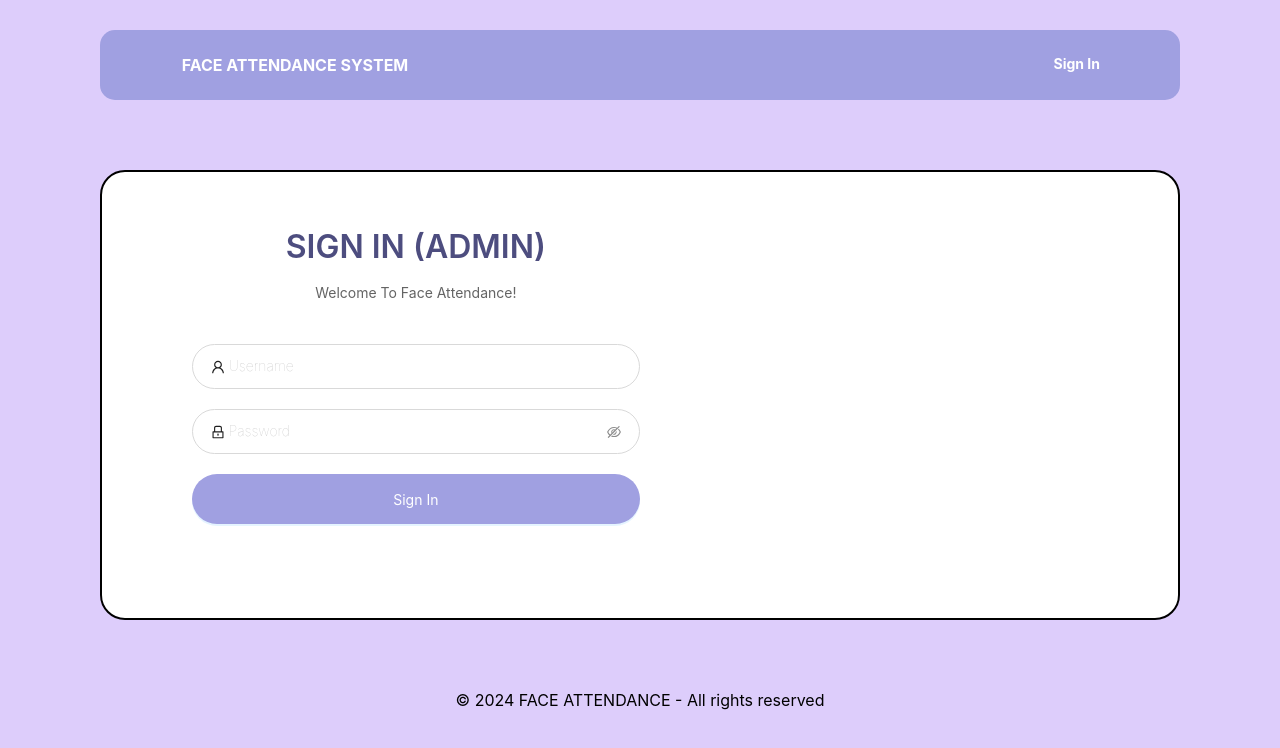
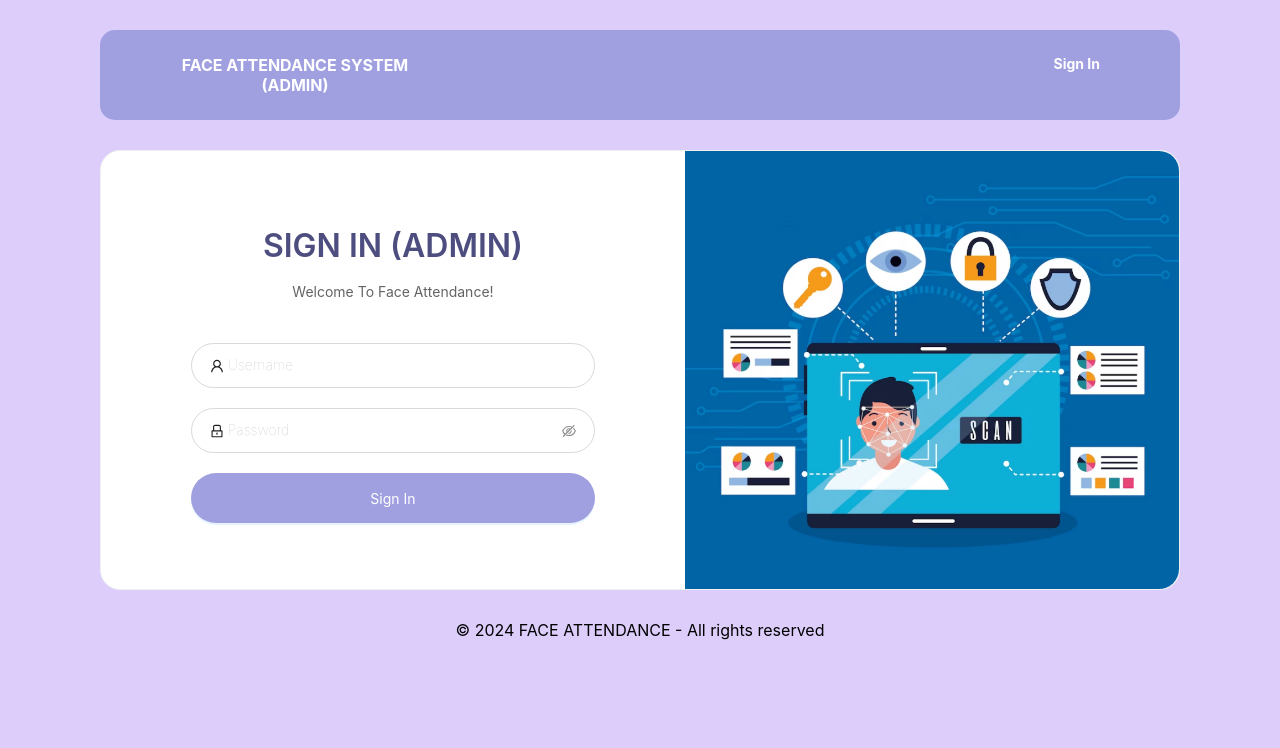
Before and after one commit to HoTranThienNhan/FaceAttendanceAdminWebApp, a React (Create React App) app: page /sign-in in a window 1280 px wide. Shown: the top 748 px of the page. Built offline with nearby package versions, Linux system fonts and the light colour scheme.

Commit message:
Updating new features

```diff
--- a/src/components/HeaderComponent.jsx
+++ b/src/components/HeaderComponent.jsx
@@ -121,7 +121,7 @@ const HeaderComponent = () => {
       <div style={{ margin: '30px 100px' }}>
          <Row justify="space-between" style={{ backgroundColor: '#a0a0e1', padding: '25px 80px', borderRadius: '15px', textAlign: 'center' }}>
             <Col span={6} style={{ color: '#fff', fontWeight: '700' }}>
-               <div style={{ cursor: 'pointer', fontSize: '16px' }} onClick={() => navigateHomePage()}>FACE ATTENDANCE SYSTEM</div>
+               <div style={{ cursor: 'pointer', fontSize: '16px' }} onClick={() => navigateHomePage()}>FACE ATTENDANCE SYSTEM (ADMIN)</div>
             </Col>
             {user?.fullname
                ?
--- a/src/pages/ClassAssignmentPage.jsx
+++ b/src/pages/ClassAssignmentPage.jsx
@@ -299,7 +299,7 @@ const ClassAssignmentPage = () => {
     }
 
     const [selectedStudentsItems, setSelectedStudentsItems] = useState([]);
-    // const MAX_STUDENTS_COUNT = 20;
+    const [day, setDay] = useState('Monday');
     const [MAX_STUDENTS_COUNT, SET_MAX_STUDENTS_COUNT] = useState(20);
     const suffixStudentsSelection = (
         <>
@@ -382,8 +382,9 @@ const ClassAssignmentPage = () => {
                 isActive: false
             },
         ]);
+        console.log(day);
         if (selectedStudentsItems.length === 1) {
-            getTimeInAndOutByTeacherIdAndDay();
+            getTimeInAndOutByTeacherIdAndDay(classState?.teacher, day);
         }
     }, [selectedStudentsItems]);
 
@@ -404,8 +405,8 @@ const ClassAssignmentPage = () => {
     // <<<<<<<<<<<<<<<<<<<<<<<<<<<<<<<<<<<<<<<<<<<<<< TIME IN - TIME OUT >>>>>>>>>>>>>>>>>>>>>>>>>>>>>>>>>>>>>>>>>>>
     // get time in and time out by teacher id and day
     const [timeInAndOutByTeacherIdAndDay, setTimeInAndOutByTeacherIdAndDay] = useState('');
-    const getTimeInAndOutByTeacherIdAndDay = async () => {
-        const resTimeInAndOut = await ServerService.getTimeInAndOutByTeacherIdAndDay(classState?.teacher, day);
+    const getTimeInAndOutByTeacherIdAndDay = async (teacher, day) => {
+        const resTimeInAndOut = await ServerService.getTimeInAndOutByTeacherIdAndDay(teacher, day);
         setTimeInAndOutByTeacherIdAndDay(resTimeInAndOut);
         return resTimeInAndOut;
     }
@@ -426,7 +427,6 @@ const ClassAssignmentPage = () => {
             }
         },
     ];
-    const [day, setDay] = useState('Monday');
 
     // range time in/out picker
     const { RangePicker } = TimePicker;
@@ -1085,7 +1085,8 @@ const ClassAssignmentPage = () => {
                         onRow={(record, rowIndex) => {
                             return {
                                 onClick: (event) => {
-                                    setDay(record?.day)
+                                    setDay(record?.day);
+                                    getTimeInAndOutByTeacherIdAndDay(classState?.teacher, record?.day);
                                 }
                             }
                         }}
--- a/src/pages/SignInPage.jsx
+++ b/src/pages/SignInPage.jsx
@@ -1,4 +1,4 @@
-import { Button, Card, Col, Form, Input, Row } from 'antd';
+import { Button, Card, Col, Form, Image, Input, Row } from 'antd';
 import React, { useState, useEffect } from 'react';
 import { useNavigate } from 'react-router-dom';
 import * as ServerService from '../services/ServerService';
@@ -11,6 +11,7 @@ import InputPasswordComponent from '../components/InputPasswordComponent';
 import { LockOutlined, UserOutlined } from '@ant-design/icons';
 import FloatingLabelComponent from '../components/FloatingLabelComponent';
 import { styled } from "styled-components";
+import FaceAttendanceSigninBackground from '../assets/images/face-attendance-signin-background.png';
 
 const SignInPage = () => {
     const user = useSelector((state) => state.user);
@@ -86,8 +87,8 @@ const SignInPage = () => {
     return (
         <SignInCard>
             <Row justify='center'>
-                <Col span={10}>
-                    <div style={{ fontSize: '32px', color: '#4d4d7f', fontWeight: '600', marginBottom: '10px' }}>SIGN IN (ADMIN)</div>
+                <Col span={9} offset={2}>
+                    <div style={{ fontSize: '32px', color: '#4d4d7f', fontWeight: '600', marginBottom: '10px', marginTop: '70px' }}>SIGN IN (ADMIN)</div>
                     <div style={{ marginBottom: '20px', color: '#646464' }}>
                         Welcome To Face Attendance!
                     </div>
@@ -161,8 +162,13 @@ const SignInPage = () => {
                     </Form>
                 </Col>
 
-                <Col span={10}>
-
+                <Col span={11} offset={2}>
+                    <Image
+                        src={FaceAttendanceSigninBackground}
+                        style={{ width: "100%", height: "100%", borderTopRightRadius: "20px", borderBottomRightRadius: '20px' }}
+                        draggable="false"
+                        preview={false}
+                    />
                 </Col>
             </Row>
         </SignInCard>
@@ -172,10 +178,8 @@ const SignInPage = () => {
 export default SignInPage;
 
 const SignInCard = styled(Card)`
-    border-radius: 25px;
-    border: 2px solid #000;
-    margin: 70px 100px;
-    padding: 50px 0px;
+    border-radius: 20px;
+    margin: 30px 100px;
 
     .ant-card-body {
         padding: 0px;
```
Also changed, not shown: src/assets/images/face-attendance-signin-background.png (added).
